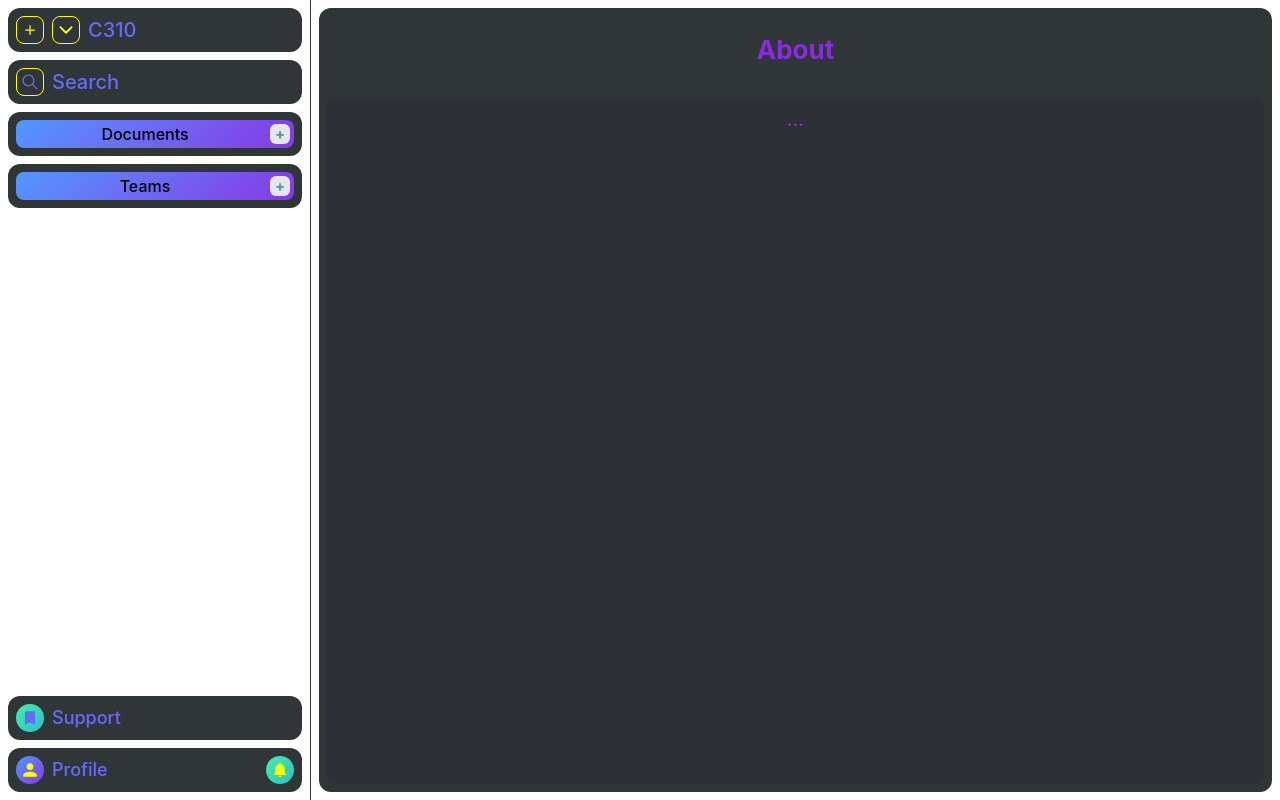
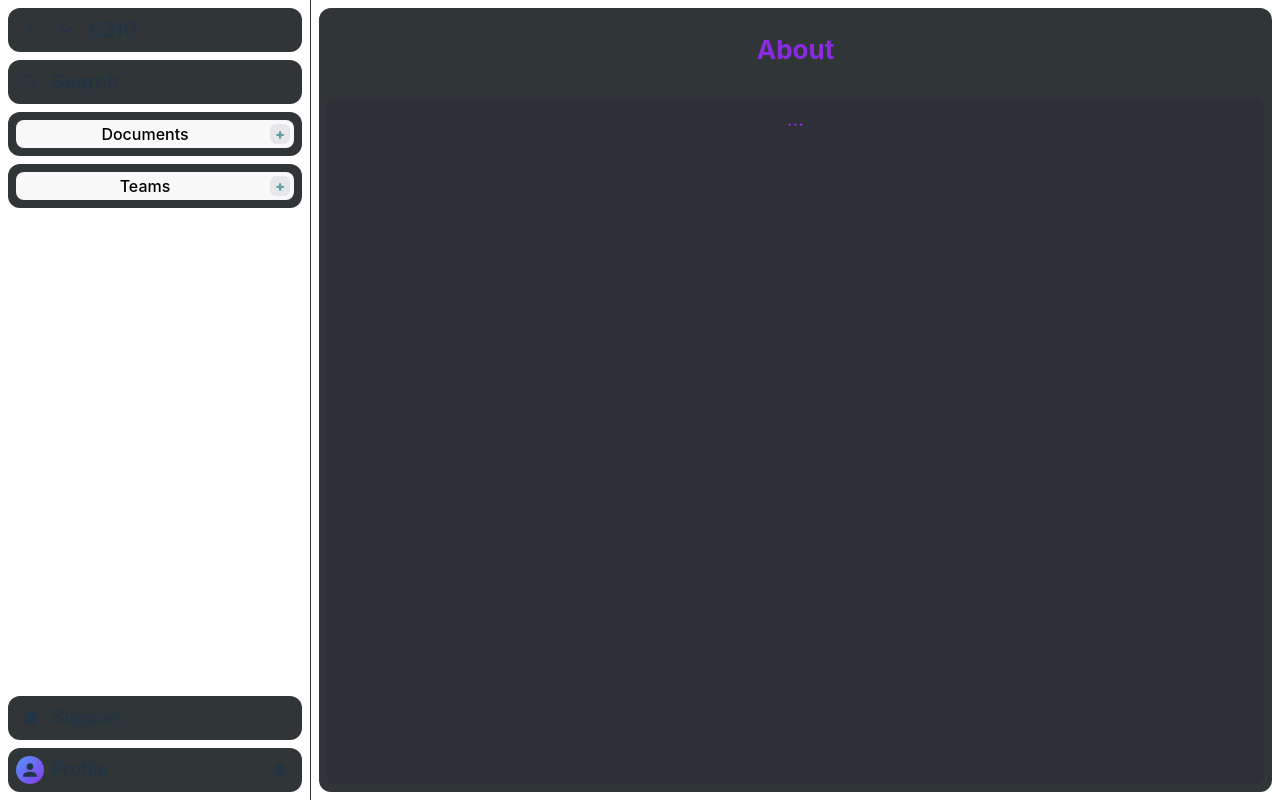
Before and after one commit to entools/tools.interface, a React (Vite) app: page /about in a window 1280 px wide. Built offline with nearby package versions, Linux system fonts and the light colour scheme.

Commit message:
fix: sidebar

```diff
--- a/src/components/sidebar/components/help/help.module.css
+++ b/src/components/sidebar/components/help/help.module.css
@@ -18,14 +18,16 @@
   margin-left: 8px;
   padding: 0;
   line-height: 12px;
+  color: var(--font-color);
 }
 
 .icon {
-  background: linear-gradient(-45deg, rgb(44, 191, 199), rgb(70, 238, 170));
+  /* background: linear-gradient(-45deg, rgb(44, 191, 199), rgb(70, 238, 170)); */
   height: 28px;
   width: 28px;
   border-radius: 50%;
   display: flex;
   justify-content: center;
   align-items: center;
+  color: var(--font-color);
 }
--- a/src/components/sidebar/components/list/list.module.css
+++ b/src/components/sidebar/components/list/list.module.css
@@ -24,7 +24,7 @@
   font-size: 16px;
   line-height: 20px;
   box-sizing: border-box;
-  background: linear-gradient(-45deg, rgb(135, 57, 229), rgb(84, 150, 255));
+  /* background: linear-gradient(-45deg, rgb(135, 57, 229), rgb(84, 150, 255)); */
   border: none;
 }
 
@@ -63,8 +63,12 @@
   line-height: 20px;
   border-radius: 8px;
   padding: 2px;
-  background: linear-gradient(-45deg, rgb(44, 191, 199), rgb(70, 238, 170));
+  /* background: linear-gradient(-45deg, rgb(44, 191, 199), rgb(70, 238, 170)); */
   margin-top: 8px;
+  color: var(--font-color);
+}
+.item:hover {
+  background-color: #2f2f37;
 }
 
 .show {
--- a/src/components/sidebar/components/list/list.tsx
+++ b/src/components/sidebar/components/list/list.tsx
@@ -35,7 +35,7 @@ export default function List({
       {show && (
         <div className={style.items}>
           {items.map((item, i) => (
-            <NavLink key={item} to="/document" className={style.item}>
+            <NavLink key={item} to={`/projects/123/documents/${i}`} className={style.item}>
               {sidebarWidth < 100 ? `${i}` : `doc ${i}`}
             </NavLink>
           ))}
--- a/src/components/sidebar/components/logo/logo.module.css
+++ b/src/components/sidebar/components/logo/logo.module.css
@@ -2,7 +2,6 @@
   display: flex;
   flex-direction: column;
   justify-content: center;
-  /* width: 100%; */
 }
 
 .logo {
@@ -19,16 +18,16 @@
   align-items: center;
 }
 
-.pic {
+.icon {
   display: flex;
   justify-content: center;
   align-items: center;
   margin: 0;
   padding: 0;
-  /* line-height: 28px; */
   height: 26px;
   width: 26px;
-  border: 1px solid yellow;
+  color: var(--font-color);
+  border: var(--button-border);
   border-radius: 8px;
 }
 
@@ -40,8 +39,7 @@
   margin-left: 8px;
   padding: 0;
   line-height: 28px;
-  /* height: 28px;
-  width: 28px; */
+  color: var(--font-color);
 }
 
 .button {
@@ -51,10 +49,10 @@
   margin: 0;
   margin-left: 8px;
   padding: 0;
-  /* line-height: 28px; */
   height: 26px;
   width: 26px;
-  border: 1px solid yellow;
+  color: var(--font-color);
+  border: var(--button-border);
   border-radius: 8px;
 }
 
--- a/src/components/sidebar/components/logo/logo.tsx
+++ b/src/components/sidebar/components/logo/logo.tsx
@@ -9,7 +9,7 @@ export default function Logo({ sidebarWidth }: { sidebarWidth: number; }) {
   return (
     <div className={classNames(style.header, { [style.small]: sidebarWidth < 120 })}>
       <div className={style.logo}>
-        <div className={style.pic}>
+        <div className={style.icon}>
           <IoIosAdd />
         </div>
         {sidebarWidth >= 148 && (
--- a/src/components/sidebar/components/profile/profile.module.css
+++ b/src/components/sidebar/components/profile/profile.module.css
@@ -23,10 +23,12 @@
   display: flex;
   justify-content: center;
   align-items: center;
-  color: yellow;
+  /* color: yellow; */
+  color: var(--font-color);
 }
 .pic:visited {
-  color: yellow;
+  /* color: yellow; */
+  color: var(--font-color);
 }
 .name {
   display: flex;
@@ -35,10 +37,11 @@
   margin: 0;
   margin-left: 8px;
   padding: 0;
+  color: var(--font-color);
 }
 
 .notification {
-  background: linear-gradient(-45deg, rgb(44, 191, 199), rgb(70, 238, 170));
+  /* background: linear-gradient(-45deg, rgb(44, 191, 199), rgb(70, 238, 170)); */
   height: 28px;
   width: 28px;
   border-radius: 50%;
--- a/src/components/sidebar/components/search/search.module.css
+++ b/src/components/sidebar/components/search/search.module.css
@@ -27,7 +27,8 @@
   display: flex;
   justify-content: center;
   align-items: center;
-  border: 1px solid yellow;
+  color: var(--font-color);
+  border: var(--button-border);
   border-radius: 8px;
 }
 
@@ -37,4 +38,5 @@
   margin-left: 8px;
   padding: 0;
   line-height: 12px;
+  color: var(--font-color);
 }
--- a/src/components/sidebar/sidebar.module.css
+++ b/src/components/sidebar/sidebar.module.css
@@ -11,7 +11,7 @@
   padding: 0;
   height: 100vh;
   font-size: 30px;
-  color: yellow;
+  /* color: yellow; */
 }
 
 .container {
```
